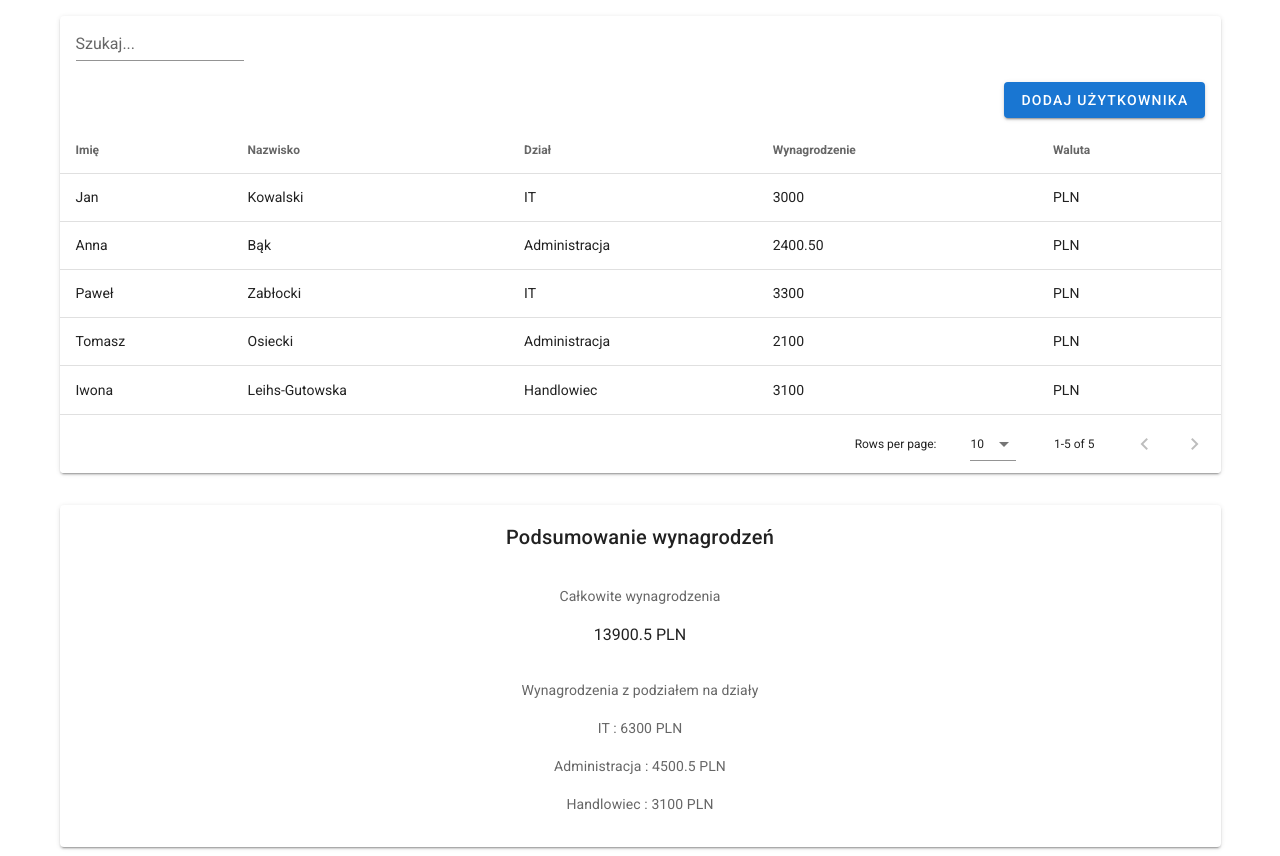
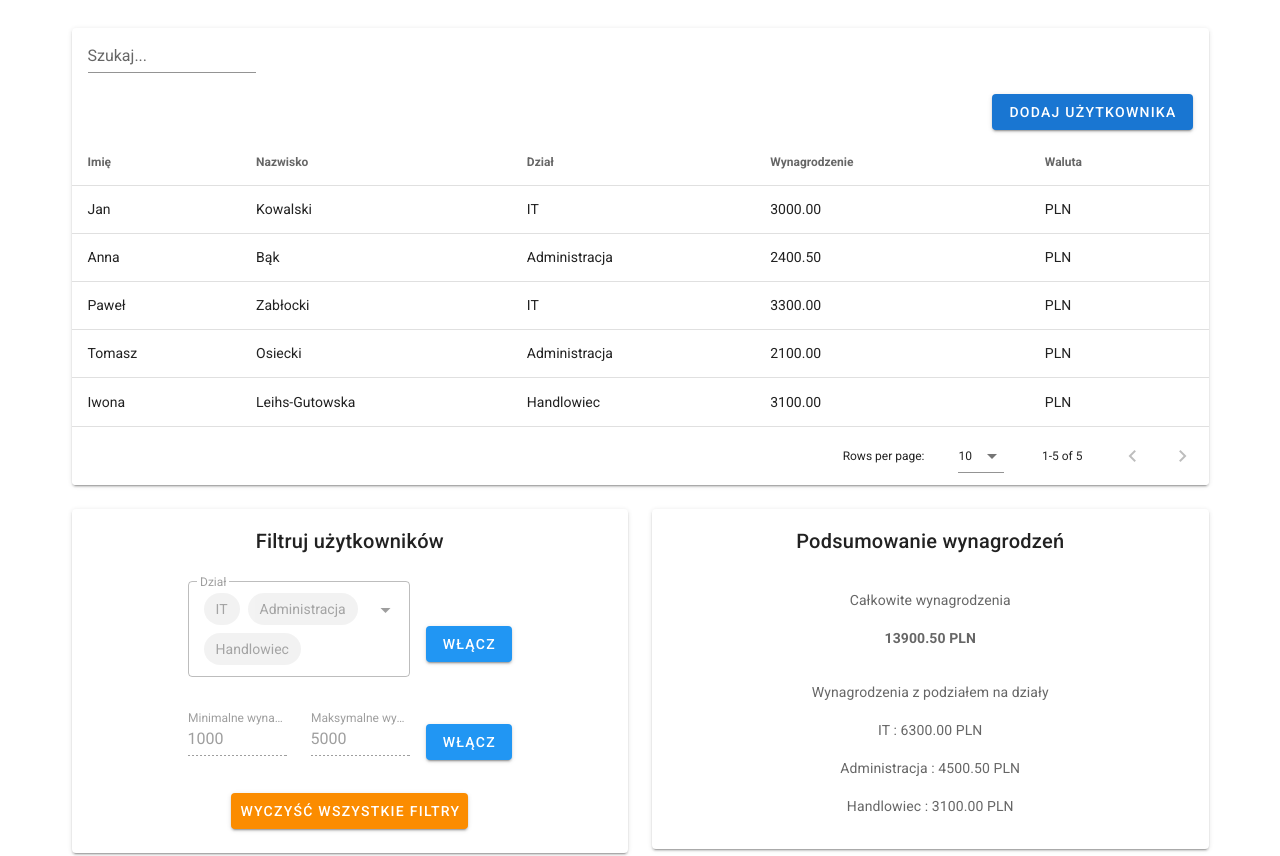
Before and after one commit to Bedpaw/parletoTask, a Vue app: page / in a window 1280 px wide. Shown: the top 856 px of the page. Built offline with nearby package versions, Linux system fonts and the light colour scheme.

Commit message:
Create grid for main view, add rwd for filters

```diff
--- a/src/components/DepartmentsSalaryDetails.vue
+++ b/src/components/DepartmentsSalaryDetails.vue
@@ -1,5 +1,5 @@
 <template>
-  <v-card class="d-flex flex-column align-center mt-8">
+  <v-card class="d-flex flex-column align-center">
     <v-card-title class="mb-8">
       Podsumowanie wynagrodzeń
     </v-card-title>
@@ -7,7 +7,9 @@
     <v-card-subtitle>
       Całkowite wynagrodzenia
     </v-card-subtitle>
-    <p>{{ salaryForAllDepartments | currency }}</p>
+    <v-card-text class="d-flex justify-center font-weight-bold">
+      {{ salaryForAllDepartments | toFixed2 | currency }}
+    </v-card-text>
 
     <v-card-subtitle>
       Wynagrodzenia z podziałem na działy
@@ -15,7 +17,7 @@
     <v-card-text class="d-flex flex-column align-center">
       <p v-for="(department, index) in salaryByDepartments"
          :key="department.name + index">
-        {{ department.name }} : {{ department.salary | currency }}
+        {{ department.name }} : {{ department.salary |toFixed2 | currency }}
       </p>
     </v-card-text>
   </v-card>
@@ -33,7 +35,8 @@ export default {
     }
   },
   filters: {
-    currency: (value) => value + ' PLN'
+    currency: (value) => value + ' PLN',
+    toFixed2: (value) => value.toFixed(2)
   },
   computed: {
     groupByDepartments() {
--- a/src/components/UsersTable.vue
+++ b/src/components/UsersTable.vue
@@ -1,5 +1,7 @@
 <template>
-  <div>
+  <v-container>
+    <v-row>
+      <v-col cols="12">
         <v-card>
           <v-text-field
               v-model="search" label="Szukaj..."
@@ -11,7 +13,6 @@
               :headers="headers"
               :search="search"
           >
-
             <template v-slot:top>
               <div class="d-flex justify-end mr-4">
                 <add-user-dialog
@@ -23,21 +24,31 @@
               </div>
             </template>
 
+            <template v-slot:item.salary="{ item }">
+              {{ parseFloat(item.salary).toFixed(2) }}
+            </template>
+
             <template v-slot:no-data>
               <p>Brak użytkowników spełniających podane kryteria</p>
             </template>
           </v-data-table>
         </v-card>
-
-    <departments-salary-details
-        :users="filteredUsers"/>
-
+      </v-col>
+    </v-row>
+    <v-row>
+      <v-col cols="12" md="6">
         <users-table-filters
             :users="getUsers"
             :available-departments="getAllDepartments"
             @users_filtered="getFilteredUsers"
         />
-  </div>
+      </v-col>
+      <v-col cols="12" md="6">
+        <departments-salary-details
+            :users="filteredUsers"/>
+      </v-col>
+    </v-row>
+  </v-container>
 </template>
 
 <script>
--- a/src/components/UsersTableFilters.vue
+++ b/src/components/UsersTableFilters.vue
@@ -1,42 +1,45 @@
 <template>
-  <v-card class="mt-6">
+  <v-card>
     <v-card-title class="d-flex justify-center">
       Filtruj użytkowników
     </v-card-title>
 
     <v-card-actions class="flex-column">
-      <div class="d-flex">
+      <div class="d-flex flex-column flex-md-row box-width align-center">
         <v-select
             v-model="chosenDepartments"
             :items="availableDepartments"
             :disabled="isDepartmentsFilterOn === false"
             label="Dział"
-            class="box-width"
             chips multiple outlined
         />
         <v-btn @click="toggleDepartmentsFilter"
-               class="my-4 info"
+               class="my-4 ml-4 info"
         >
           {{ isDepartmentsFilterOn ? "Wyłącz" : "Włącz" }}
         </v-btn>
       </div>
 
-      <div class="d-flex justify-space-between box-width">
+      <div class="salary-filters-container flex-md-row box-width">
+        <div class="d-flex justify-space-between">
           <v-text-field
               v-model="minSalary"
               :disabled="isSalaryFilterOn === false"
               label="Minimalne wynagrodzenie"
               type="number" step="50" min="0"
+              class="salary-input-width"
           />
           <v-text-field
               v-model="maxSalary"
               :disabled="isSalaryFilterOn === false"
               label="Maksymalne wynagrodzenie"
               type="number" step="50" min="0"
+              class="salary-input-width ml-6"
           />
+        </div>
         <v-btn
             @click="toggleSalaryFilter"
-            class="my-4 info"
+            class="my-4 ml-4 info"
         >
           {{ isSalaryFilterOn ? "Wyłącz" : "Włącz" }}
         </v-btn>
@@ -132,7 +135,16 @@ export default {
 
 <style scoped>
 .box-width {
-  width: 60%
+  width: 60%;
+}
+.salary-input-width {
+  max-width: 60%;
+}
+.salary-filters-container {
+  display: flex;
+  flex-direction: column;
+  justify-content: space-between;
+  align-items: center;
 }
 
 </style>
```
Lines whose indentation alone changed are shown as unchanged.
